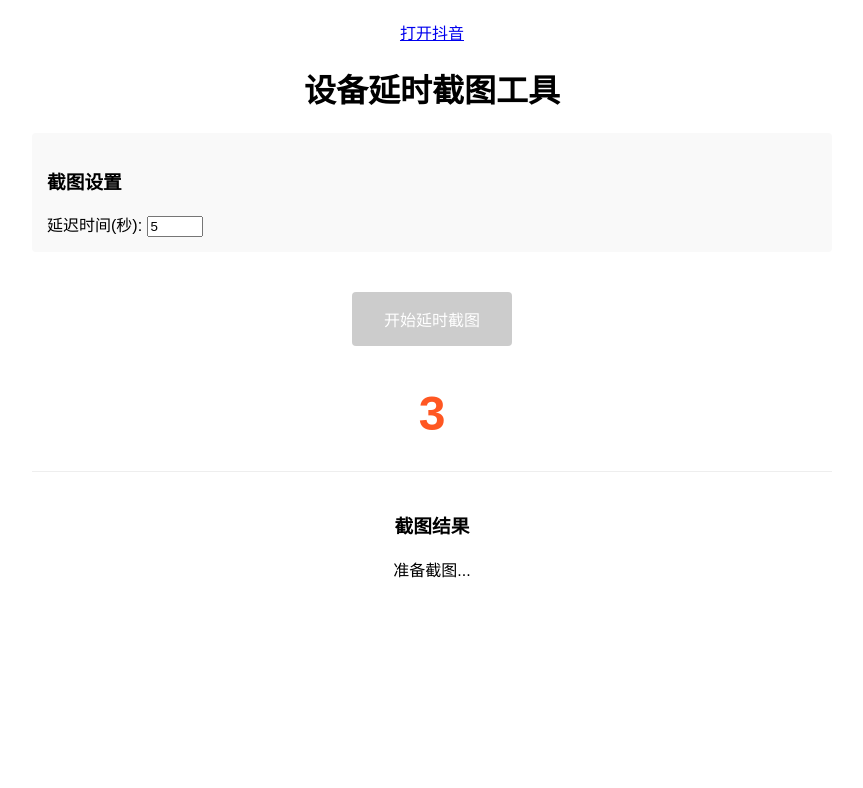
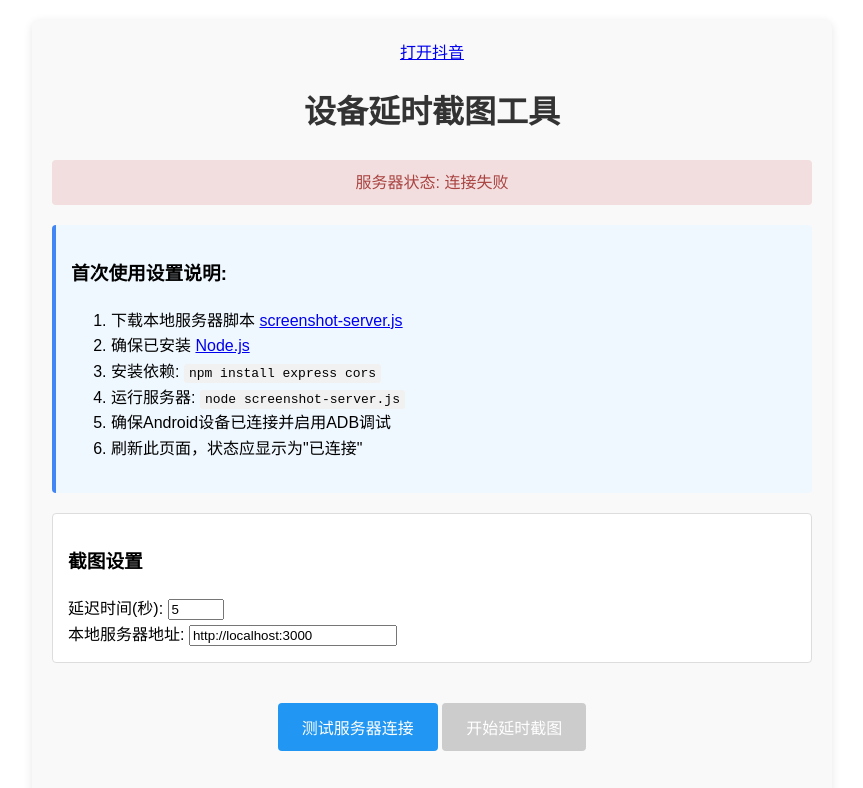
Before and after one commit to YoushaWang/testtest, a plain HTML site: page index.html in a window 1280 px wide. Both pictures are taken after a click on the button "开始延时截图". Shown: the top 788 px of the page, without its empty margins (208-1071 px from the left). Drawn offline with Linux system fonts and the light colour scheme; no server answers.

Commit message:
Update index.html

```diff
--- a/index.html
+++ b/index.html
@@ -1,3 +1,4 @@
+
 <!DOCTYPE html>
 <html lang="zh-CN">
 <head>
@@ -11,12 +12,22 @@
             margin: 0 auto;
             padding: 20px;
             text-align: center;
+            line-height: 1.6;
+        }
+        .container {
+            background-color: #f9f9f9;
+            border-radius: 8px;
+            padding: 20px;
+            box-shadow: 0 2px 10px rgba(0,0,0,0.1);
+        }
+        h1 {
+            color: #333;
         }
         .btn {
             background-color: #4CAF50;
             border: none;
             color: white;
-            padding: 15px 32px;
+            padding: 12px 24px;
             text-align: center;
             text-decoration: none;
             display: inline-block;
@@ -24,6 +35,10 @@
             margin: 20px 0;
             cursor: pointer;
             border-radius: 4px;
+            transition: background-color 0.3s;
+        }
+        .btn:hover {
+            background-color: #45a049;
         }
         .btn:disabled {
             background-color: #cccccc;
@@ -35,10 +50,26 @@
             margin: 20px 0;
             color: #FF5722;
         }
-        .result-area {
-            margin-top: 30px;
-            border-top: 1px solid #eee;
-            padding-top: 20px;
+        .settings {
+            margin: 20px 0;
+            text-align: left;
+            background: #fff;
+            padding: 15px;
+            border-radius: 4px;
+            border: 1px solid #ddd;
+        }
+        .server-status {
+            padding: 10px;
+            margin: 10px 0;
+            border-radius: 4px;
+        }
+        .connected {
+            background-color: #dff0d8;
+            color: #3c763d;
+        }
+        .disconnected {
+            background-color: #f2dede;
+            color: #a94442;
         }
         .screenshot {
             max-width: 100%;
@@ -46,18 +77,45 @@
             margin-top: 20px;
             box-shadow: 0 0 10px rgba(0,0,0,0.1);
         }
-        .settings {
-            margin: 20px 0;
+        .setup-instructions {
             text-align: left;
-            background: #f9f9f9;
+            background: #f0f8ff;
             padding: 15px;
             border-radius: 4px;
+            margin: 20px 0;
+            border-left: 4px solid #4285f4;
+        }
+        code {
+            background: #f1f1f1;
+            padding: 2px 5px;
+            border-radius: 3px;
+            font-family: monospace;
+        }
+        .hidden {
+            display: none;
         }
     </style>
 </head>
 <body>
+    <div class="container">
         <a href="snssdk1128://poi/goodsdetail?activity_id=1828175442584612">打开抖音</a>
         <h1>设备延时截图工具</h1>
+
+        <div id="serverStatus" class="server-status disconnected">
+            服务器状态: 未连接
+        </div>
+
+        <div id="setupInstructions" class="setup-instructions">
+            <h3>首次使用设置说明:</h3>
+            <ol>
+                <li>下载本地服务器脚本 <a href="https://github.com/yourusername/screenshot-tool/releases/download/v1.0/screenshot-server.js" download>screenshot-server.js</a></li>
+                <li>确保已安装 <a href="https://nodejs.org/" target="_blank">Node.js</a></li>
+                <li>安装依赖: <code>npm install express cors</code></li>
+                <li>运行服务器: <code>node screenshot-server.js</code></li>
+                <li>确保Android设备已连接并启用ADB调试</li>
+                <li>刷新此页面，状态应显示为"已连接"</li>
+            </ol>
+        </div>
 
         <div class="settings">
             <h3>截图设置</h3>
@@ -65,31 +123,77 @@
                 <label for="delay">延迟时间(秒):</label>
                 <input type="number" id="delay" min="1" max="30" value="5">
             </div>
+            <div>
+                <label for="serverUrl">本地服务器地址:</label>
+                <input type="text" id="serverUrl" value="http://localhost:3000" style="width: 200px;">
+            </div>
         </div>
 
+        <button id="testConnectionBtn" class="btn" style="background-color: #2196F3;">测试服务器连接</button>
         <button id="captureBtn" class="btn">开始延时截图</button>
 
-    <div id="countdownDisplay" class="countdown" style="display: none;"></div>
+        <div id="countdownDisplay" class="countdown hidden"></div>
 
-    <div id="resultArea" class="result-area">
+        <div id="resultArea">
             <h3>截图结果</h3>
             <div id="status"></div>
             <div id="imageContainer"></div>
         </div>
+    </div>
 
     <script>
+        // 保存服务器URL到本地存储
+        if (localStorage.getItem('serverUrl')) {
+            document.getElementById('serverUrl').value = localStorage.getItem('serverUrl');
+        }
+
+        // 测试服务器连接
+        document.getElementById('testConnectionBtn').addEventListener('click', async function() {
+            const serverUrl = document.getElementById('serverUrl').value;
+            const serverStatus = document.getElementById('serverStatus');
+            const statusElement = document.getElementById('status');
+
+            localStorage.setItem('serverUrl', serverUrl);
+
+            statusElement.textContent = '正在测试服务器连接...';
+
+            try {
+                const response = await fetch(`${serverUrl}/ping`, {
+                    method: 'GET',
+                    headers: { 'Content-Type': 'application/json' }
+                });
+
+                if (response.ok) {
+                    const data = await response.json();
+                    serverStatus.className = 'server-status connected';
+                    serverStatus.textContent = `服务器状态: 已连接 (${data.message})`;
+                    statusElement.textContent = '服务器连接成功!';
+                    document.getElementById('setupInstructions').classList.add('hidden');
+                } else {
+                    throw new Error(`服务器返回错误: ${response.status}`);
+                }
+            } catch (error) {
+                serverStatus.className = 'server-status disconnected';
+                serverStatus.textContent = '服务器状态: 连接失败';
+                statusElement.textContent = `连接失败: ${error.message}. 请确保本地服务器正在运行。`;
+                document.getElementById('setupInstructions').classList.remove('hidden');
+            }
+        });
+
+        // 截图功能
         document.getElementById('captureBtn').addEventListener('click', async function() {
             const button = this;
             const countdownDisplay = document.getElementById('countdownDisplay');
             const statusElement = document.getElementById('status');
             const imageContainer = document.getElementById('imageContainer');
             const delaySeconds = parseInt(document.getElementById('delay').value) || 5;
+            const serverUrl = document.getElementById('serverUrl').value;
 
             // 禁用按钮
             button.disabled = true;
 
             // 显示倒计时
-            countdownDisplay.style.display = 'block';
+            countdownDisplay.classList.remove('hidden');
             statusElement.textContent = '准备截图...';
 
             // 倒计时
@@ -103,7 +207,7 @@
 
             try {
                 // 调用截图API
-                const response = await fetch('http://localhost:3000/screenshot', {
+                const response = await fetch(`${serverUrl}/screenshot`, {
                     method: 'POST',
                     headers: {
                         'Content-Type': 'application/json'
@@ -123,15 +227,14 @@
                     // 显示截图
                     imageContainer.innerHTML = '';
                     const img = document.createElement('img');
-                    img.src = result.imageUrl;
+                    img.src = `${serverUrl}${result.imageUrl}`;
                     img.className = 'screenshot';
                     img.alt = '设备截图';
                     imageContainer.appendChild(img);
 
                     // 添加下载链接
                     const downloadLink = document.createElement('a');
-                    downloadLink.href = result.imageUrl;
-                    downloadLink.download = result.filename;
+                    downloadLink.href = `${serverUrl}${result.imageUrl}`;
                     downloadLink.textContent = '下载截图';
                     downloadLink.style.display = 'block';
                     downloadLink.style.margin = '10px 0';
@@ -145,8 +248,15 @@
             }
 
             // 重置UI
-            countdownDisplay.style.display = 'none';
+            countdownDisplay.classList.add('hidden');
             button.disabled = false;
+        });
+
+        // 页面加载完成后自动测试连接
+        window.addEventListener('DOMContentLoaded', async () => {
+            setTimeout(() => {
+                document.getElementById('testConnectionBtn').click();
+            }, 1000);
         });
     </script>
 </body>
```
Lines whose indentation alone changed are shown as unchanged.
